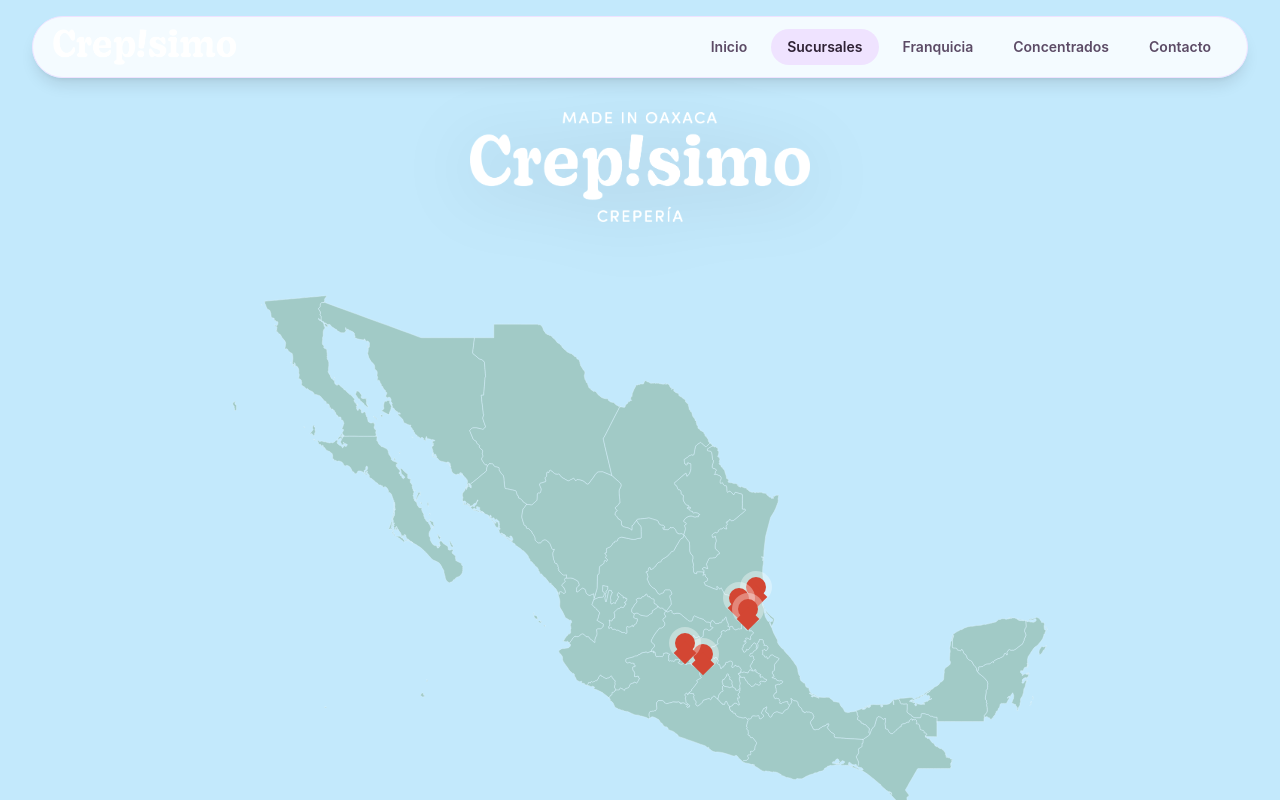
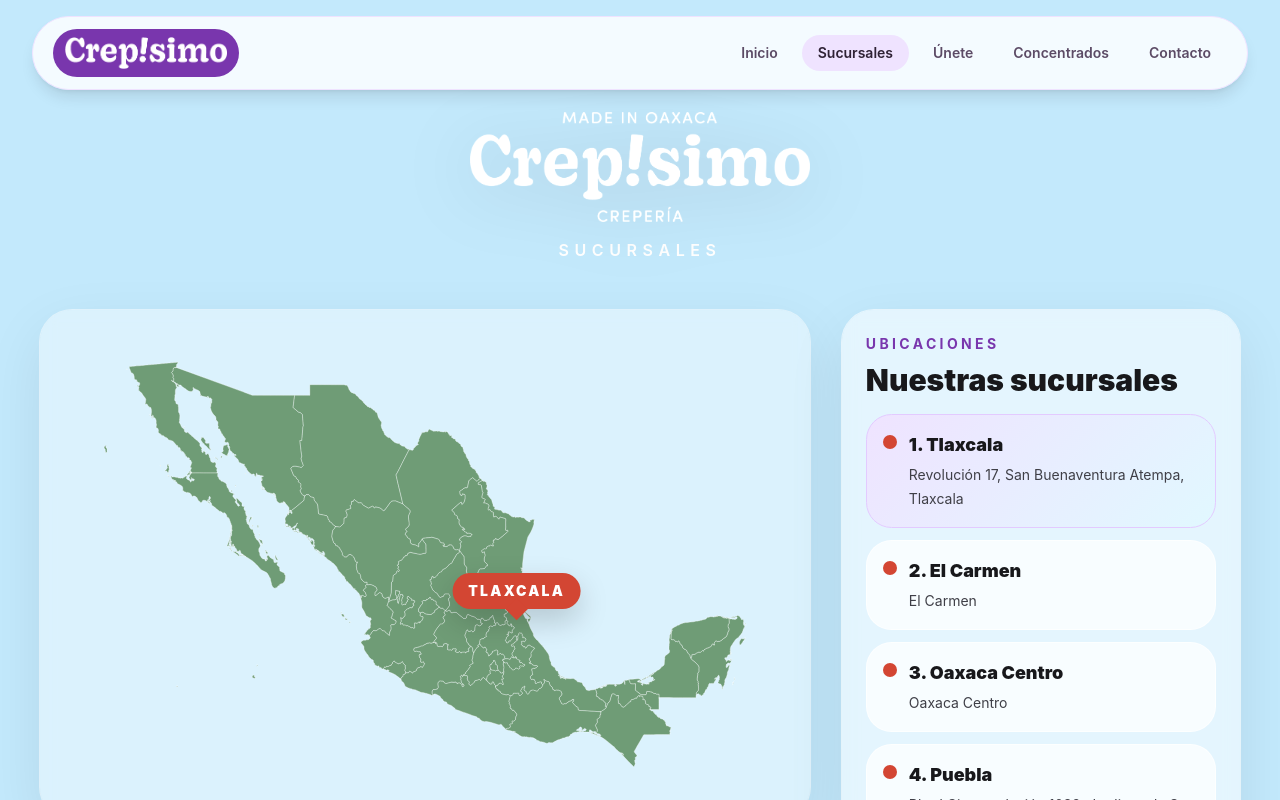
Before and after one commit to Xime33/WEB, a React (Vite) app: page / in a window 1280 px wide. Both pictures are taken after a click on the button "Sucursales". Shown: the top 800 px of the page. Built offline with nearby package versions, Linux system fonts and the light colour scheme.

Commit message:
Mejora de diseño

```diff
--- a/src/App.jsx
+++ b/src/App.jsx
@@ -40,7 +40,7 @@ const palette = {
 const navItems = [
   { id: "inicio", label: "Inicio" },
   { id: "sucursales", label: "Sucursales" },
-  { id: "franquicia", label: "Franquicia" },
+  { id: "franquicia", label: "Únete" },
   { id: "concentrados", label: "Concentrados" },
   { id: "contacto", label: "Contacto" },
 ];
@@ -246,10 +246,10 @@ function Header({ page, setPage }) {
       >
         <button
           onClick={() => setPage("inicio")}
-          className="flex items-center"
-          aria-label="Ir al inicio"
+          className="flex items-center rounded-full px-3 py-2"
+          style={{ backgroundColor: palette.morado.main }}
         >
-          <BrandLogo variant="header" className="h-8 w-auto md:h-9" />
+          <BrandLogo variant="header" className="h-7 w-auto md:h-8" />
         </button>
 
         <button
@@ -468,21 +468,18 @@ function BranchesPage() {
       address: "Revolución 17, San Buenaventura Atempa, Tlaxcala",
       top: "56%",
       left: "63%",
-      bg: `linear-gradient(180deg, ${palette.rosa.soft} 0%, ${palette.azul.soft} 100%)`,
     },
     {
       city: "El Carmen",
       address: "El Carmen",
       top: "58%",
       left: "61%",
-      bg: `linear-gradient(180deg, ${palette.amarillo.soft} 0%, ${palette.naranja.soft} 100%)`,
     },
     {
       city: "Oaxaca Centro",
       address: "Oaxaca Centro",
       top: "68%",
       left: "57%",
-      bg: `linear-gradient(180deg, ${palette.morado.light} 0%, ${palette.azul.light} 100%)`,
     },
     {
       city: "Puebla",
@@ -490,98 +487,117 @@ function BranchesPage() {
         "Blvrd Circunvalación 1039, Jardines de San Manuel, 72570 Heroica Puebla de Zaragoza, Pue.",
       top: "60%",
       left: "62%",
-      bg: `linear-gradient(180deg, ${palette.azul.light} 0%, ${palette.morado.light} 100%)`,
     },
     {
       city: "San Francisco Telixtlahuaca",
       address: "San Francisco Telixtlahuaca, Oaxaca",
       top: "66%",
       left: "55%",
-      bg: `linear-gradient(180deg, ${palette.naranja.light} 0%, ${palette.amarillo.soft} 100%)`,
     },
   ];
 
+  const [activeBranch, setActiveBranch] = useState(branchPins[0]);
+
   return (
     <div
-      className="relative min-h-screen overflow-hidden px-6 pb-24 pt-28 md:px-10"
+      className="relative min-h-screen overflow-hidden px-6 pb-20 pt-28 md:px-10"
       style={{ backgroundColor: palette.azul.soft }}
     >
-      <div className="mx-auto max-w-6xl text-center">
+      <div className="mx-auto max-w-[1500px]">
+        <div className="text-center">
           <BrandLogo
             variant="main"
             className="mx-auto w-[220px] drop-shadow-[0_8px_35px_rgba(0,0,0,0.15)] md:w-[340px]"
           />
-        <p className="mt-3 text-base font-semibold uppercase tracking-[0.45em] text-white md:text-xl">
-
+          <p className="mt-4 text-sm font-semibold uppercase tracking-[0.35em] text-white md:text-base">
+            Sucursales
           </p>
         </div>
 
-      <div className="mx-auto mt-12 max-w-6xl">
-        <div className="relative mx-auto w-full max-w-4xl">
+        <div className="mt-12 grid items-start gap-8 xl:grid-cols-[1.45fr_0.75fr]">
+          {/* MAPA */}
+          <div className="rounded-[2rem] bg-white/40 p-4 shadow-[0_20px_60px_rgba(0,0,0,0.08)] ring-1 ring-white/50 backdrop-blur-sm md:p-6 lg:p-8">
+            <div className="relative mx-auto w-full max-w-[980px] xl:max-w-[1100px]">
               <img
-            src="mx.svg"
-            alt="Mapa de México con nombres de estados"
-            className="mx-auto w-full max-w-[900px] opacity-40"
+                src="/mx.svg"
+                alt="Mapa de México con sucursales de Crep!simo"
+                className="block h-auto w-full"
               />
 
-          {branchPins.map((branch) => (
+              {/* SOLO UN PIN: el activo */}
               <div
-              key={branch.city}
                 className="absolute -translate-x-1/2 -translate-y-1/2"
-              style={{ top: branch.top, left: branch.left }}
+                style={{ top: activeBranch.top, left: activeBranch.left }}
               >
                 <div className="relative">
                   <div
-                  className="h-5 w-5 rounded-full shadow-[0_0_0_6px_rgba(255,255,255,0.35)]"
+                    className="rounded-full px-4 py-2 text-xs font-black uppercase tracking-[0.16em] text-white shadow-[0_12px_30px_rgba(0,0,0,0.18)] md:text-sm"
                     style={{ backgroundColor: palette.naranja.main }}
-                />
+                  >
+                    {activeBranch.city}
+                  </div>
+
                   <div
-                  className="absolute left-1/2 top-3 h-4 w-4 -translate-x-1/2 rotate-45"
+                    className="absolute left-1/2 top-full h-4 w-4 -translate-x-1/2 -translate-y-1/2 rotate-45"
                     style={{ backgroundColor: palette.naranja.main }}
                   />
                 </div>
               </div>
-          ))}
-        </div>
-
-        <div className="mt-14 grid gap-6 md:grid-cols-2 xl:grid-cols-3">
-          {branchPins.map((branch, index) => (
-            <motion.article
-              key={branch.city}
-              initial={{ opacity: 0, y: 20 }}
-              animate={{ opacity: 1, y: 0 }}
-              transition={{ duration: 0.4, delay: index * 0.06 }}
-              whileHover={{ y: -6, scale: 1.01, rotate: index % 2 === 0 ? -1 : 1 }}
-              className="overflow-hidden rounded-[2.2rem] shadow-[0_20px_60px_rgba(0,0,0,0.08)]"
-              style={{ background: branch.bg }}
-            >
-              <div className="relative h-48 overflow-hidden">
-                <div className="absolute inset-0 bg-white/20" />
-                <div className="absolute -right-6 -top-6 h-28 w-28 rounded-full bg-white/30 blur-md" />
-                <div className="absolute left-5 top-5 flex items-center gap-2 rounded-full bg-white/75 px-4 py-2 text-xs font-bold uppercase tracking-[0.2em] text-zinc-700">
-                  <span
-                    className="h-3 w-3 rounded-full"
-                    style={{ backgroundColor: palette.naranja.main }}
-                  />
-                  Sucursal
-                </div>
-                <div className="absolute bottom-5 left-5 right-5">
-                  <h3
-                    className="text-4xl font-black leading-none text-zinc-900"
-                    style={{ fontFamily: 'Georgia, "Times New Roman", serif' }}
-                  >
-                    {branch.city}
-                  </h3>
             </div>
           </div>
 
-              <div className="bg-white/55 p-6 backdrop-blur-sm">
-                <p className="text-sm font-semibold leading-6 text-zinc-700">
+          {/* LISTA */}
+          <div className="rounded-[2rem] bg-white/55 p-4 shadow-[0_20px_60px_rgba(0,0,0,0.08)] ring-1 ring-white/60 backdrop-blur-sm md:p-6">
+            <div className="mb-4">
+              <p
+                className="text-sm font-bold uppercase tracking-[0.24em]"
+                style={{ color: palette.morado.main }}
+              >
+                Ubicaciones
+              </p>
+              <h2 className="mt-2 text-2xl font-black text-zinc-900 md:text-3xl">
+                Nuestras sucursales
+              </h2>
+            </div>
+
+            <div className="flex flex-col gap-3">
+              {branchPins.map((branch, index) => {
+                const isActive = activeBranch.city === branch.city;
+
+                return (
+                  <button
+                    key={branch.city}
+                    type="button"
+                    onClick={() => setActiveBranch(branch)}
+                    className="w-full rounded-[1.6rem] p-4 text-left transition duration-200"
+                    style={{
+                      background: isActive
+                        ? `linear-gradient(135deg, ${palette.morado.light} 0%, ${palette.azul.light} 100%)`
+                        : "rgba(255,255,255,0.72)",
+                      border: `1px solid ${
+                        isActive ? palette.morado.soft : "rgba(255,255,255,0.7)"
+                      }`,
+                    }}
+                  >
+                    <div className="flex items-start gap-3">
+                      <div
+                        className="mt-1 h-3.5 w-3.5 shrink-0 rounded-full"
+                        style={{ backgroundColor: palette.naranja.main }}
+                      />
+                      <div>
+                        <p className="text-base font-black text-zinc-900 md:text-lg">
+                          {index + 1}. {branch.city}
+                        </p>
+                        <p className="mt-1 text-sm leading-6 text-zinc-700">
                           {branch.address}
                         </p>
                       </div>
-            </motion.article>
-          ))}
+                    </div>
+                  </button>
+                );
+              })}
+            </div>
+          </div>
         </div>
       </div>
     </div>
```
Lines whose indentation alone changed are shown as unchanged.
